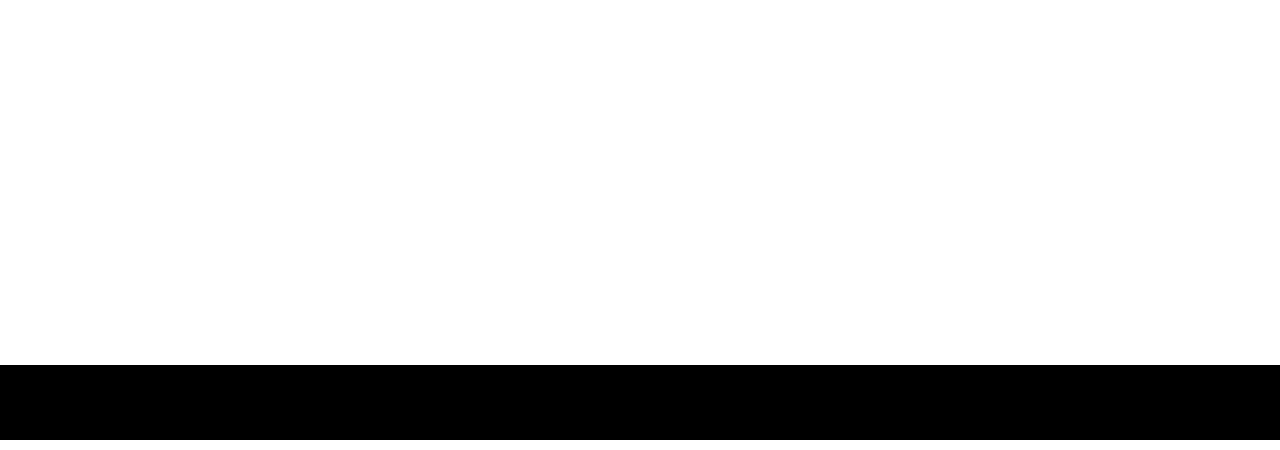
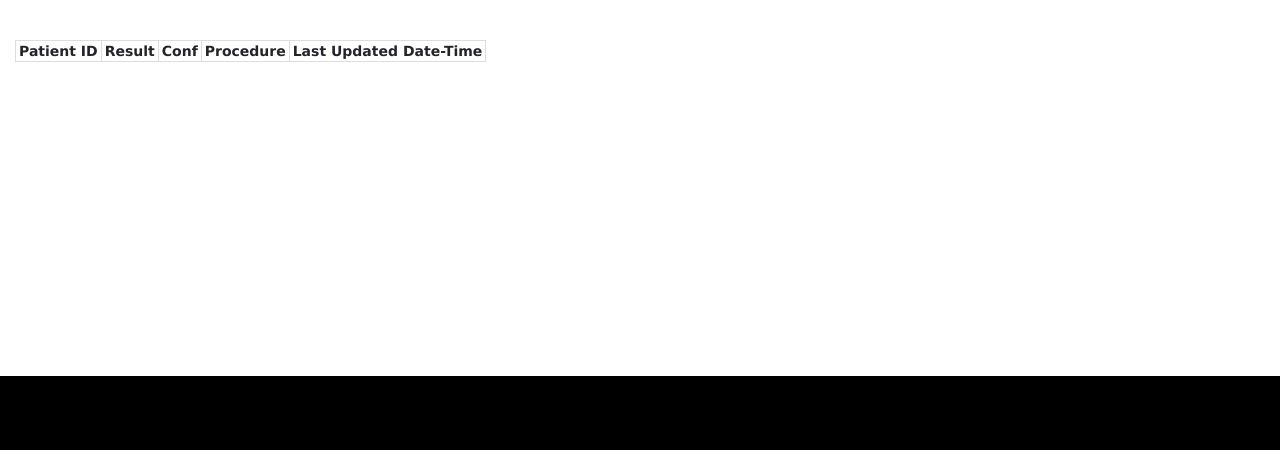
Before and after one commit to deepakMNNIT/Multi-Disease-Predictor, a Flask app: template templates/provide_data.html in a window 1280 px wide. Shown: the part 56-506 px from the top of the page. Run offline with Flask 2, Linux system fonts and the light colour scheme; the template is opened without the code that fills it: most values are stand-ins (such as "Sample title", 1, 10 or a date in 2020); lists and menus that the app fills with data are empty; some libraries are stand-ins or nearby versions.

Commit message:
Update provide_data.html

```diff
--- a/templates/provide_data.html
+++ b/templates/provide_data.html
@@ -3,9 +3,8 @@
 {% if message %}
         <div class="alert alert-danger">{{ message }}</div>
 {% endif %}
-    <!DOCTYPE html>
-<html>
             <head>
+                <script src="https://code.jquery.com/jquery-3.3.1.slim.min.js" integrity="sha384-q8i/X+965DzO0rT7abK41JStQIAqVgRVzpbzo5smXKp4YfRvH+8abtTE1Pi6jizo" crossorigin="anonymous"></script>
                 <title>Convert JSON Data to HTML Table</title>
                 <style>
                     th, td, p, input {
@@ -24,13 +23,55 @@
                 </style>
             </head>
             <body>
+
+                <table id="dataTable" >
+                    <thead>
+                        <tr>
+                            <th>Patient ID</th>
+                            <th>Result</th>
+                            <th>Conf</th>
+                            <th>Procedure</th>
+                            <th>Last Updated Date-Time</th>
+                        </tr>
+                    </thead>
+                    <tbody id="dataTable_body">
+                    </tbody>
+                </table>
+
                 <script>
-var dat2 = JSON.parse('{{ dat2 | tojson | safe}}');
-document.write(dat2)
+                    var d_dt = JSON.parse('{{ d_dt | tojson | safe}}');
+                    //document.write(dat2)
+                    debugger;
+
+
+                    var j$ = jQuery.noConflict();
+
+                    renderTable(d_dt.allDiabetes.edges);
+
+                    function renderTable(jsonData){
+                        let length = jsonData.length;
+
+                        let tableEntries = '';
+                        if (jsonData.length > 0) {
+                            j$.each(jsonData, function (i, item) {
+                                        debugger;
+                                        tableEntries += "<tr><td>"+item.node.patientid+"</td><td>"+item.node.result+"</td><td>"+item.node.conf+"</td><td>"+item.node.procedure+"</td><td>"+
+                                                formatDateTime(item.node.lastupdatedat)+"</td></tr>";
+                            });
+
+                            j$('#dataTable_body').html(tableEntries);
+                        }
+
+                    }
+
+                    function formatDateTime(dateTime){
+                        let dateStr = dateTime.substring(0, dateTime.indexOf('T'));
+                        let timeStr = dateTime.substring(dateTime.indexOf('T')+1, dateTime.indexOf('.'));
+
+                        return dateStr+' '+timeStr;
+                    }
+
 
                 </script>
             </body>
-</html>
-
-
 {% endblock %}
```
Lines whose indentation alone changed are shown as unchanged.
